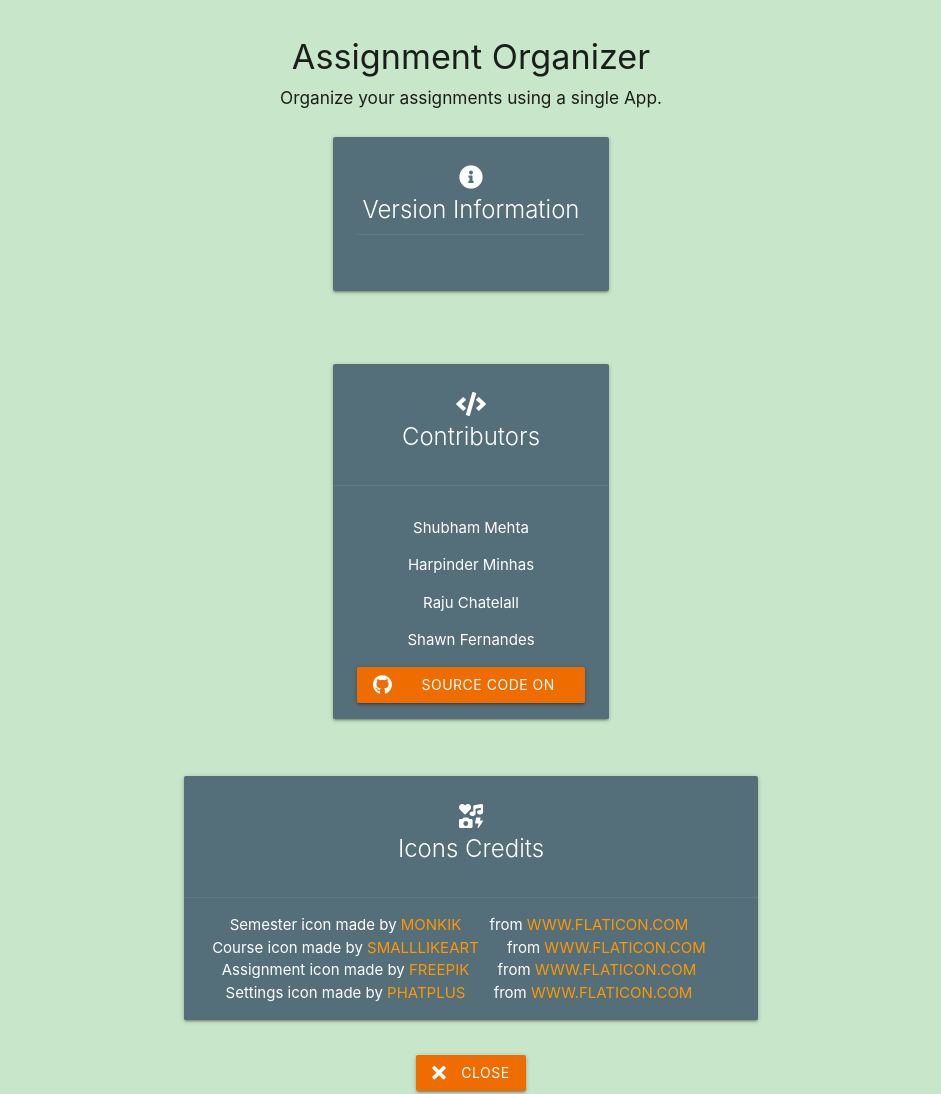
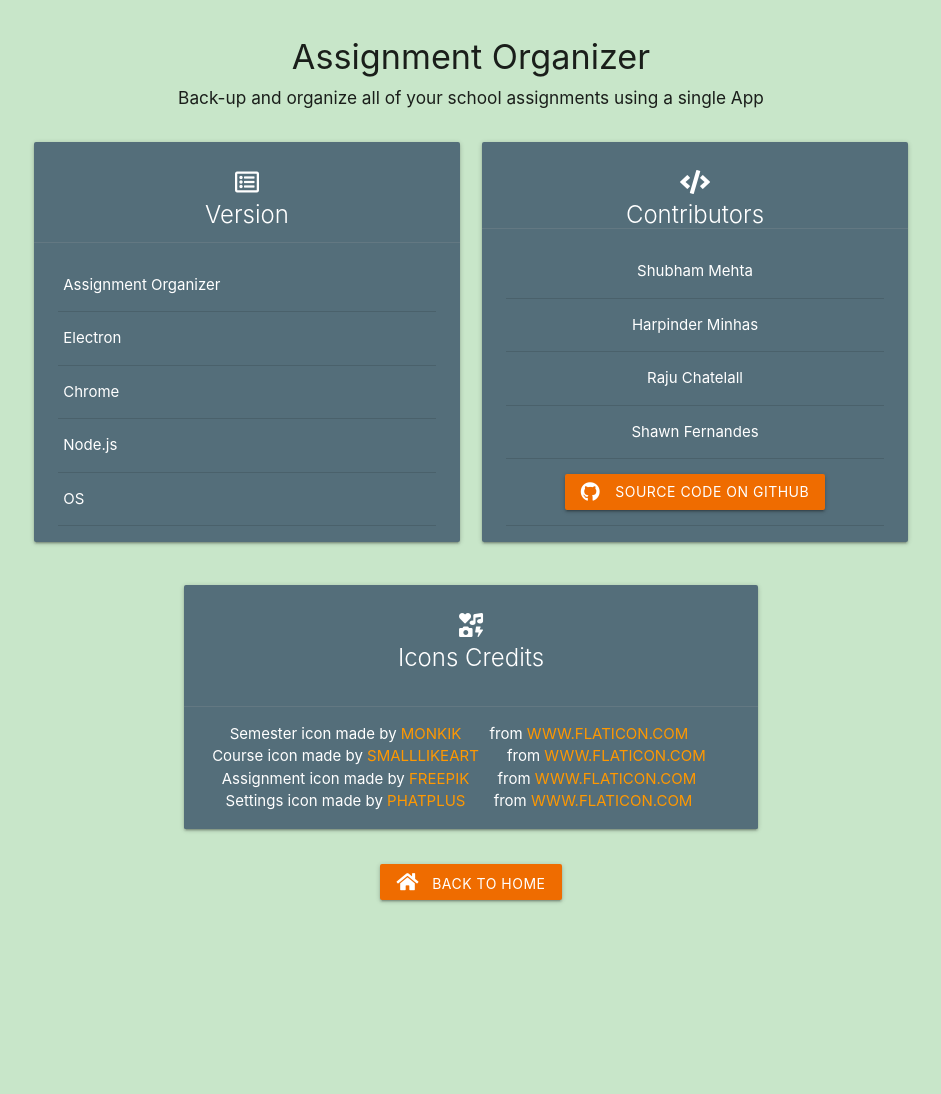
Before and after one commit to sam2127/CS372-AssignmentOrganizer, an Electron app: page src/about.html in a window 1280 px wide. Shown: the whole page, without its empty margins (169-1110 px from the left). After the commit the page ends 935 px from the top, so only its background shows below. Drawn offline with Linux system fonts and the light colour scheme; no server answers.

Commit message:
Made minor changes to interface. (#87)

```diff
--- a/src/about.html
+++ b/src/about.html
@@ -14,45 +14,95 @@
 
 <body class="green lighten-4">
     <div class="container center-align section">
+        <div class="row">
             <h4>Assignment Organizer</h4>
-        <h6>Organize your assignments using a single App.</h6>
-        <div class="row section">
-            <div class="col xl4 offset-xl4">
-                <div class="card blue-grey darken-1">
+            <h6>Back-up and organize all of your school assignments using a single App</h6>
+        </div>
+        <div class="row">
+            <div class="col xl6">
+                <div class="card medium blue-grey darken-1">
                     <div class="card-content white-text">
                         <div class="card-title">
-                            <i class="fas fa-info-circle"></i>
-                            <p>Version Information</p>
+                            <i class="far fa-list-alt"></i>
+                            <p>Version</p>
                         </div>
-                        <div class="card-action left-align">
+                        <div class="card-action">
+                            <table class="responsive-table">
+                                <tr>
+                                    <td>Assignment Organizer</td>
+                                    <td class="right-align">
                                         <p id="appVersion"></p>
+                                    </td>
+                                </tr>
+                                <tr>
+                                    <td>Electron</td>
+                                    <td class="right-align">
                                         <p id="electronVersion"></p>
+                                    </td>
+                                </tr>
+                                <tr>
+                                    <td>Chrome</td>
+                                    <td class="right-align">
                                         <p id="chromeVersion"></p>
+                                    </td>
+                                </tr>
+                                <tr>
+                                    <td>Node.js</td>
+                                    <td class="right-align">
                                         <p id="nodeVersion"></p>
+                                    </td>
+                                </tr>
+                                <tr>
+                                    <td>OS</td>
+                                    <td class="right-align">
                                         <p id="osVersion"></p>
+                                    </td>
+                                </tr>
+                            </table>
                         </div>
                     </div>
                 </div>
             </div>
-        </div>
-        <div class="row section">
-            <div class="col xl4 offset-xl4">
-                <div class="card blue-grey darken-1">
+            <div class="col xl6">
+                <div class="card medium blue-grey darken-1">
                     <div class="card-content white-text">
                         <div class="card-title">
                             <i class="fas fa-code"></i>
                             <p>Contributors</p>
                         </div>
-                    </div>
-                    <div class="card-action white-text">
+                        <div class="card-action">
+                            <table class="centered">
+                                <tr>
+                                    <td>
                                         <p>Shubham Mehta</p>
+                                    </td>
+                                </tr>
+                                <tr>
+                                    <td>
                                         <p>Harpinder Minhas</p>
+                                    </td>
+                                </tr>
+                                <tr>
+                                    <td>
                                         <p>Raju Chatelall</p>
+                                    </td>
+                                </tr>
+                                <tr>
+                                    <td>
                                         <p>Shawn Fernandes</p>
-                        <button id="goToSourceCodeButton" class="waves-effect waves-light btn orange darken-3">
+                                    </td>
+                                </tr>
+                                <tr>
+                                    <td>
+                                        <button id="goToSourceCodeButton"
+                                            class="waves-effect waves-light btn orange darken-3">
                                             <i class="fab fa-github fa-2x left"></i>
                                             Source code on GitHub
                                         </button>
+                                    </td>
+                                </tr>
+                            </table>
+                        </div>
                     </div>
                 </div>
             </div>
@@ -100,10 +150,10 @@
             </div>
         </div>
         <div class="row">
-            <div class="col m4 offset-m4">
+            <div class="col xl4 offset-xl4">
                 <a class="waves-effect waves-light btn orange darken-3" href="./home.html">
-                    <i class="fas fa-times left"></i>
-                    Close
+                    <i class="fas fa-home"></i>
+                    &nbsp; Back to Home
                 </a>
             </div>
         </div>
--- a/src/about.js
+++ b/src/about.js
@@ -1,11 +1,19 @@
 const { remote, shell } = require("electron");
 const app = remote.app;
 
-const appVersion = "<b>App:</b> v" + app.getVersion();
-const electronVersion = "<b>Electron:</b> v" + process.versions.electron;
-const chromeVersion = "<b>Chrome:</b> v" + process.versions.chrome;
-const nodeVersion = "<b>Node.js:</b> v" + process.versions.node;
-const osVersion = "<b>OS:</b> " + process.env.OS + " v" + process.getSystemVersion();
+const appVersion = app.getVersion();
+const electronVersion = process.versions.electron;
+const chromeVersion = process.versions.chrome;
+const nodeVersion = process.versions.node;
+
+let osVersion;
+
+if (process.platform === "win32" || process.platform === "win64")
+    osVersion = "Windows " + process.getSystemVersion();
+else if (process.platform === "linux")
+    osVersion = "Linux " + process.getSystemVersion();
+else if (process.platform === "darwin")
+    osVersion = "MacOS " + process.getSystemVersion();
 
 document.getElementById("appVersion").innerHTML = appVersion;
 document.getElementById("electronVersion").innerHTML = electronVersion;
```
Also changed, not shown: clean-data.js (+34 -12 lines), src/course.html (+31 -19 lines), src/home.html (+4 -2 lines), src/index.js (+14 -1 lines), src/semester.html (+14 -12 lines), src/setting.html (+4 -2 lines). Lines whose indentation alone changed are shown as unchanged.
